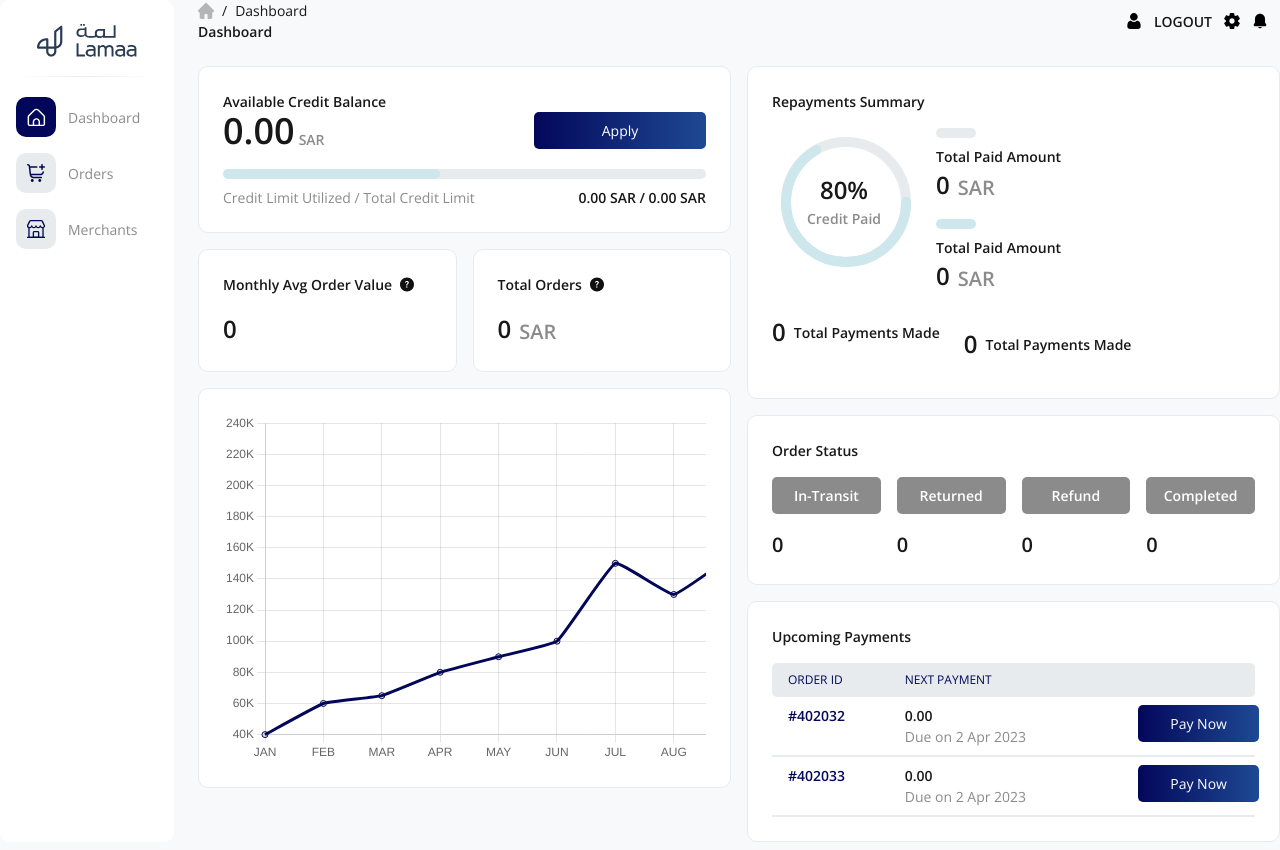
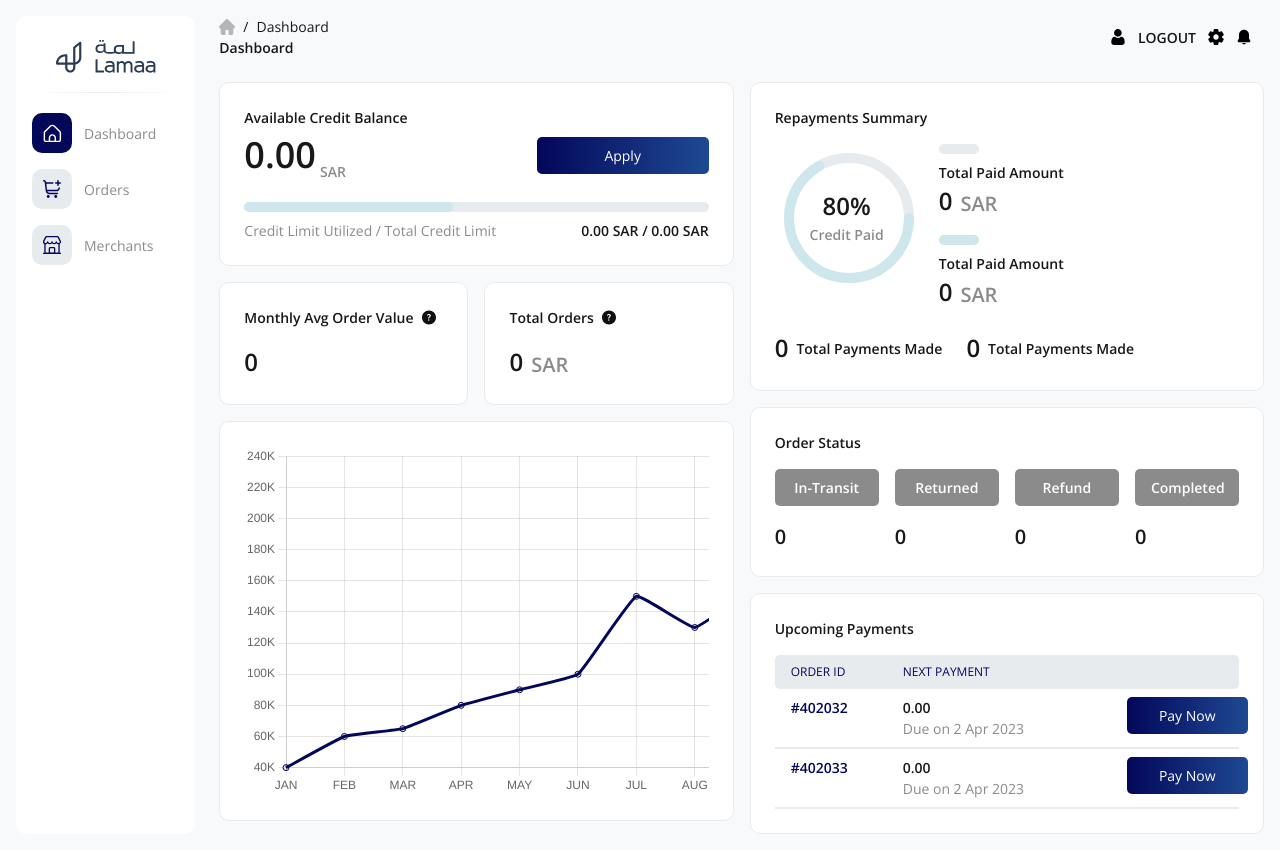
Before and after one commit to Punkimen/Lamma, a website: page #src/html/index.html in a window 1280 px wide. Drawn offline with nearby package versions, Linux system fonts and the light colour scheme; files that its build step writes are made by us from their sources; files whose address does not match are found by name.

Commit message:
remove []

```diff
--- a/#src/html/components/_aside.html
+++ b/#src/html/components/_aside.html
@@ -1,4 +1,4 @@
-<aside class="aside bg-white rounded-xl col-span-2 py-6 px-4 mr-6 lap:w-[200px] w-full lap:mb-0 mb-4">
+<aside class="aside bg-white rounded-xl col-span-2 py-6 px-4 mr-6 lap:w-52 w-full lap:mb-0 mb-4">
   <div class="relative text-center pb-5 mb-5">
     <img src="./img/logo.svg" class="block mx-auto" alt="logo">
     <img src="./img/line.svg" class="block absolute bottom-0 left-2/4 -translate-x-1/2">
--- a/#src/html/components/_body.html
+++ b/#src/html/components/_body.html
@@ -4,8 +4,8 @@
       <div class="">Available Credit Balance</div>
       <div class="flex items-center justify-between mb-5">
         <div class="flex items-end mr-2">
-          <span class="text-s32 leading-[32px] mr-1">0.00</span>
-          <span class="text-grey-300 text-s24 leading-[1em]">SAR</span>
+          <span class="text-s32 leading-normal  mr-1">0.00</span>
+          <span class="text-grey-300 text-s24 leading-normal ">SAR</span>
         </div>
         <button class=" bg-gradient-to-r from-blue-400 to-blue-500 hover:bg-blue-700 text-white font-normal py-2 px-8
             rounded-xm max-w-w172 w-full">
@@ -45,7 +45,7 @@
         </div>
       </div>
     </div>
-    <div class=" bg-white rounded-xl border border-grey-200 p-6 sm:mb-0 mb-4">
+    <div class=" bg-white rounded-xl border border-grey-200 p-6 xl:mb-0 mb-4">
       <div class="demo-body__chart overflow-x-auto">
         <canvas id="chart" style="height: 350px; margin: 0px auto;"></canvas>
       </div>
@@ -56,7 +56,7 @@
       <div class="mb-4">Repayments Summary</div>
       <div class="flex justify-between items-start rounded-2xl min-h-h120 mb-5"
         x-data="{ circumference: 50 * 2 * Math.PI, percent: 80 }">
-        <div class="flex mr-5 w-52 min-w-max	flex-grow: 1; items-center justify-center overflow-hidden">
+        <div class="flex mr-5 w-52 min-w-fit	flex-grow: 1; items-center justify-center overflow-hidden">
           <svg class="w-36 h-36 transform translate-x-1 translate-y-1" x-cloak aria-hidden="true">
             <circle class="text-grey-200" stroke-width="10" stroke="currentColor" fill="transparent" r="60" cx="70"
               cy="70" />
@@ -88,8 +88,8 @@
           </div>
         </div>
       </div>
-      <div class="sm:flex block">
-        <div class="flex sm:mr-6 items-center mb-6">
+      <div class="sm:flex block items-center">
+        <div class="flex sm:mr-6 items-center sm:mb-0 mb-6">
           <span class="text-2xl mr-2">0</span>
           <span class="color-grey-300">Total Payments Made</span>
         </div>
--- a/#src/html/index.html
+++ b/#src/html/index.html
@@ -11,7 +11,7 @@
 </head>
 
 <body class="bg-grey-100 ">
-    <div class="lap:flex block  min-h-screen">
+    <div class="lap:flex block  min-h-screen p-4">
         @@include('components/_aside.html')
         <div class="body w-full">
             @@include('components/_header.html')
```
Also changed, not shown: dist/index.html.
